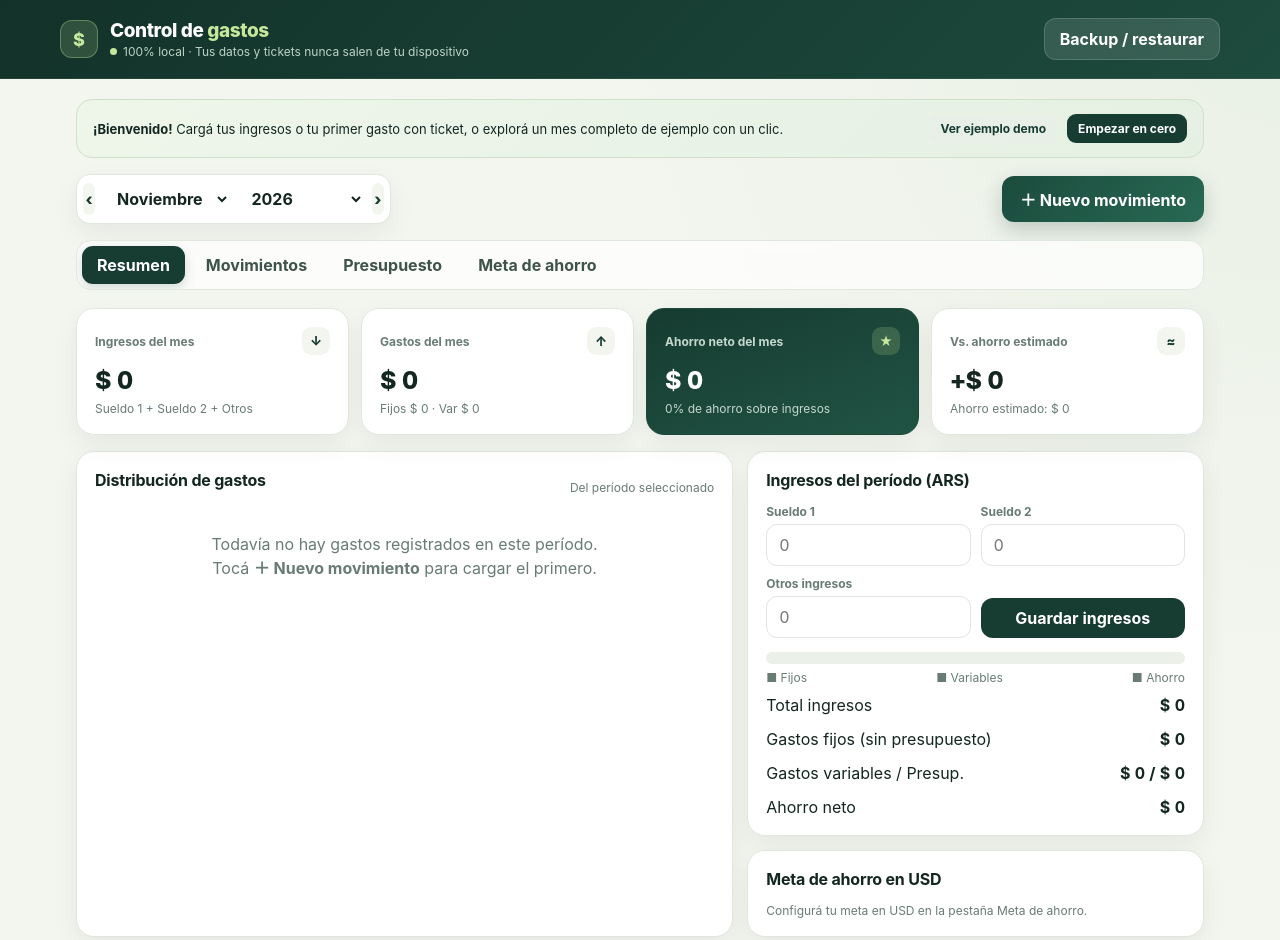
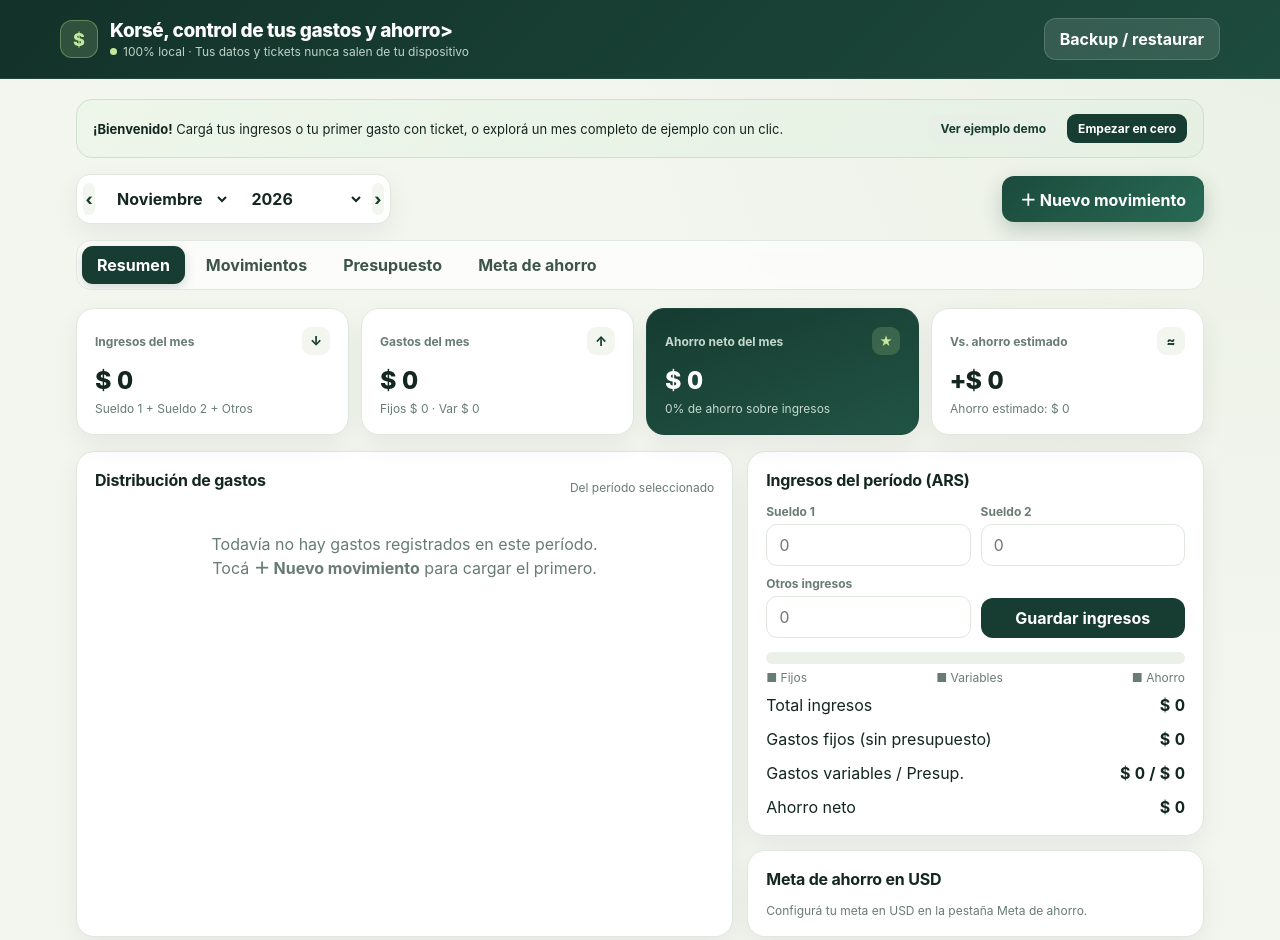
Before and after one commit to cynthiacepedaparga-web/Kors-a-tus-gastos, a plain HTML site: page index.html in a window 1280 px wide. Shown: the top 940 px of the page. Drawn offline with Linux system fonts and the light colour scheme.

Commit message:
Add files via upload

```diff
--- a/index.html
+++ b/index.html
@@ -6,8 +6,8 @@
 <meta name="theme-color" content="#14332a">
 <meta name="apple-mobile-web-app-capable" content="yes">
 <meta name="apple-mobile-web-app-status-bar-style" content="black-translucent">
-<meta name="apple-mobile-web-app-title" content="Control Gastos">
-<title>Control de Gastos y Ahorro</title>
+<meta name="apple-mobile-web-app-title" content="Korsé">
+<title>Korsé a tus gastos</title>
 <link rel="manifest" href="./manifest.webmanifest">
 <link rel="icon" href="./icon.svg" type="image/svg+xml">
 <link rel="apple-touch-icon" href="./icon.svg">
@@ -186,7 +186,7 @@ footer{font-size:11px;text-align:center;color:var(--muted);padding:20px}
   <div class="brand-wrap">
     <div class="brand-badge">$</div>
     <div>
-      <div class="brand">Control de <span>gastos</span></div>
+      <div class="brand">Korsé, control de tus gastos y ahorro></div>
       <div class="sub"><span class="dot-live"></span> 100% local · Tus datos y tickets nunca salen de tu dispositivo</div>
     </div>
   </div>
```
Also changed, not shown: manifest.webmanifest.
